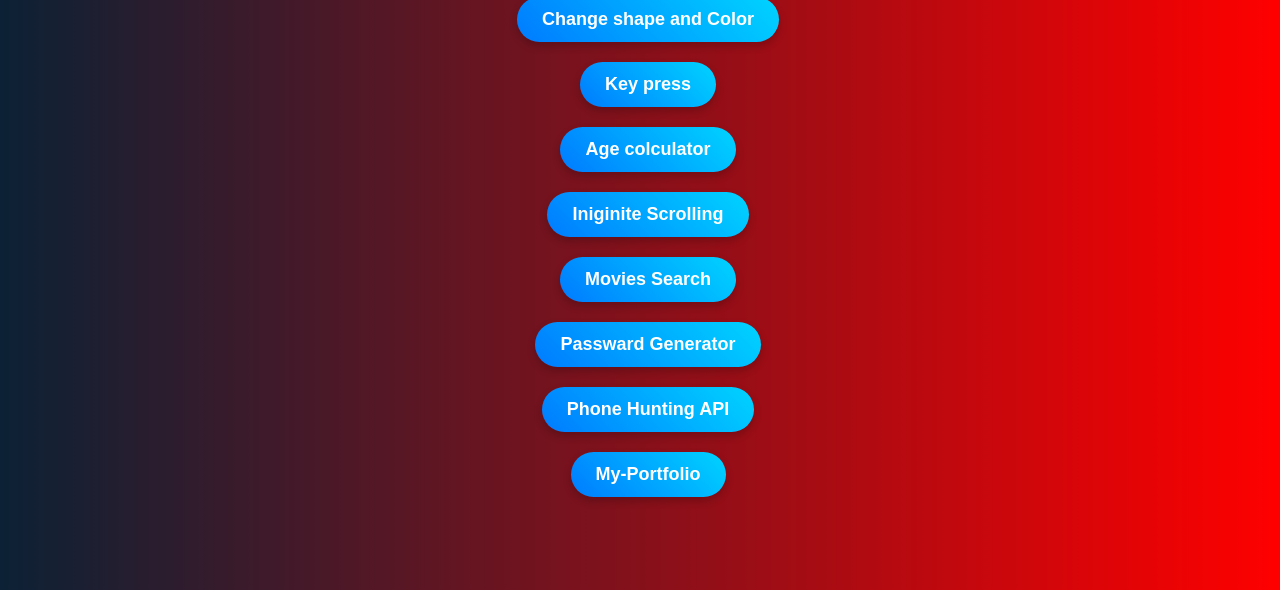
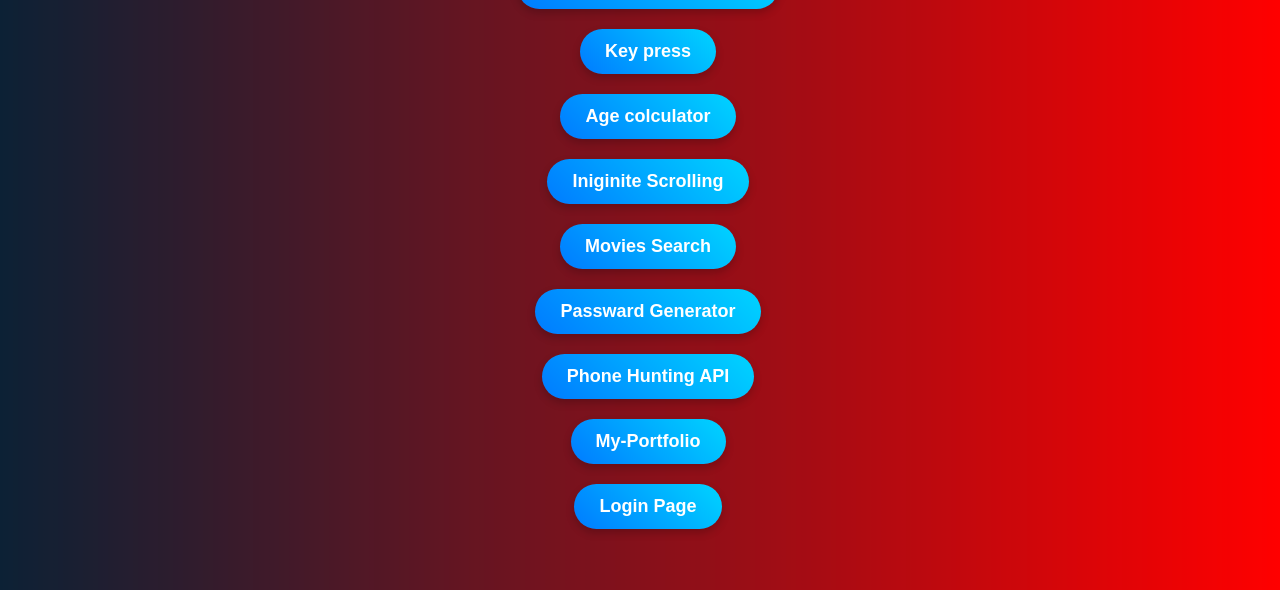
Before and after one commit to deepakcse211086/FS-28, a plain HTML site: page index.html in a window 1280 px wide. Shown: the part 226-816 px from the top of the page. Drawn offline with Linux system fonts and the light colour scheme; files that its build step writes are made by us from their sources.

Commit message:
Login Page

```diff
--- a/index.html
+++ b/index.html
@@ -62,6 +62,7 @@
         <button><a href="Password Generator/index.html">Passward Generator</a></button><br>
         <button><a href="Phone Hunting-API/index.html">Phone Hunting API</a></button><br>
         <button><a href="My-Portfolio/index.html">My-Portfolio</a></button><br>
+        <button><a href="Login Page/index.html">Login Page</a></button><br>
 
            </div>
 </body>
```
